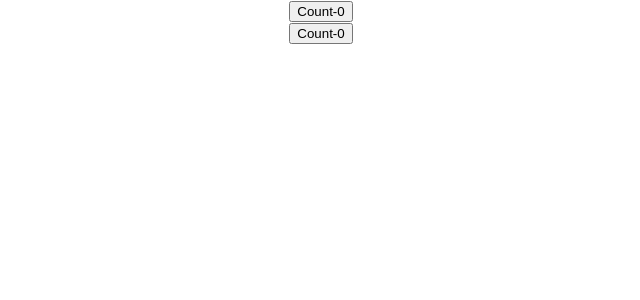
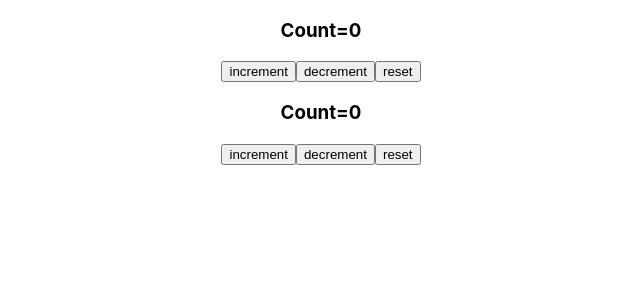
Before and after one commit to sakilk130/react-hooks, a React (Create React App) app: page / in a window 1280 px wide. Shown: the top 300 px of the page, without its empty margins (319-959 px from the left). Built offline with nearby package versions, Linux system fonts and the light colour scheme.

Commit message:
add 19_customHooks

```diff
--- a/src/App.js
+++ b/src/App.js
@@ -20,6 +20,8 @@
 import RefTwo from './components/17_useRef/RefTwo';
 import DocTitleOne from './components/18_customHooks/DocTitleOne';
 import DocTitleTwo from './components/18_customHooks/DocTitleTwo';
+import CustomHookOne from './components/19_customHooks/CustomHookOne';
+import CustomHookTwo from './components/19_customHooks/CustomHookTwo';
 
 export const firstName = React.createContext();
 export const lastName = React.createContext();
@@ -67,8 +69,10 @@
 
       {/* <RefTwo /> */}
 
-      <DocTitleOne />
-      <DocTitleTwo />
+      {/* <DocTitleOne />
+      <DocTitleTwo /> */}
+      <CustomHookOne />
+      <CustomHookTwo />
     </div>
   );
 }
--- /dev/null
+++ b/src/components/19_customHooks/CustomHookOne.jsx
@@ -0,0 +1,17 @@
+import React, { useState } from 'react';
+import useCounter from './hooks/useCounter';
+
+function CustomHookOne() {
+  const [count, increment, decrement, reset] = useCounter();
+
+  return (
+    <div>
+      <h3>Count={count}</h3>
+      <button onClick={increment}>increment</button>
+      <button onClick={decrement}>decrement</button>
+      <button onClick={reset}>reset</button>
+    </div>
+  );
+}
+
+export default CustomHookOne;
--- /dev/null
+++ b/src/components/19_customHooks/CustomHookTwo.jsx
@@ -0,0 +1,16 @@
+import React from 'react';
+import useCounter from './hooks/useCounter';
+
+function CustomHookTwo() {
+  const [count, increment, decrement, reset] = useCounter();
+  return (
+    <div>
+      <h3>Count={count}</h3>
+      <button onClick={increment}>increment</button>
+      <button onClick={decrement}>decrement</button>
+      <button onClick={reset}>reset</button>
+    </div>
+  );
+}
+
+export default CustomHookTwo;
--- /dev/null
+++ b/src/components/19_customHooks/hooks/useCounter.js
@@ -0,0 +1,18 @@
+import { useState } from 'react';
+
+function useCounter() {
+  const [count, setCount] = useState(0);
+
+  const increment = () => {
+    setCount(count + 1);
+  };
+  const decrement = () => {
+    setCount(count - 1);
+  };
+  const reset = () => {
+    setCount(count - count);
+  };
+  return [count, increment, decrement, reset];
+}
+
+export default useCounter;
```
